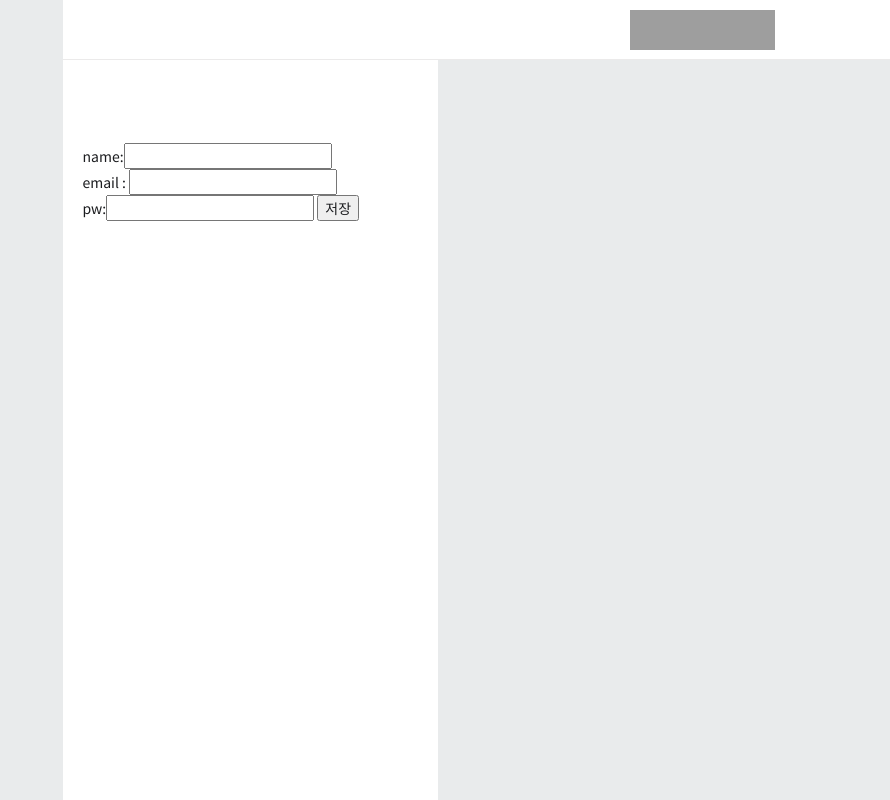
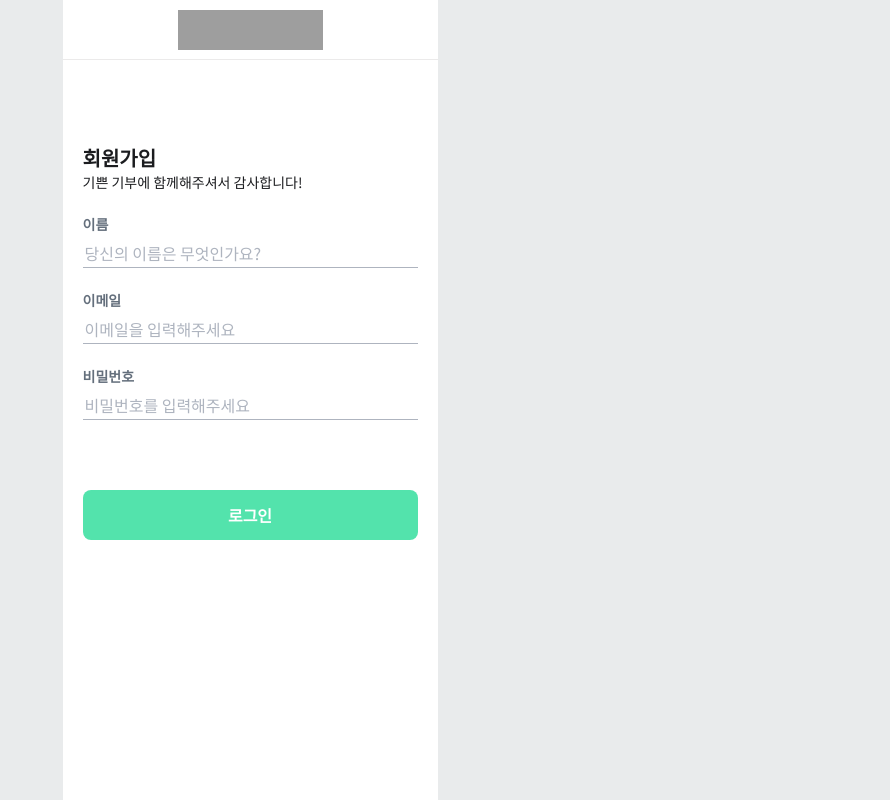
Before and after one commit to jaenny/GIVVEN, a Django app: page /register/ in a window 1280 px wide. Shown: the whole page, without its empty margins (390-1280 px from the left). Run offline with Django 3.2, Linux system fonts and the light colour scheme; grey boxes are pictures that could not be loaded.

Commit message:
feat: 회원가입페이지 완료

```diff
--- a/Givven/myapp/static/css/nav.css
+++ b/Givven/myapp/static/css/nav.css
@@ -1,7 +1,6 @@
 /* Nav_login.html */
 .nav-login {
   width: 375px;
-  width: 100%;
   height: 60px;
   background-color: #ffffff;
   position: fixed;
--- a/Givven/myapp/templates/signup.html
+++ b/Givven/myapp/templates/signup.html
@@ -1,21 +1,52 @@
-{% extends 'common/Nav_login.html' %}
+{% extends 'common/Nav_login.html' %} {% load static %} {% block extrahead %}
+<title>회원가입</title>
+<link rel="stylesheet" href="../static/css/account.css" />
+{% endblock %} {% block content %}
+<form method="post" class="account-form">
+  {% csrf_token %}
+  <div class="content-title">
+    <h1>회원가입</h1>
+    <p>기쁜 기부에 함께해주셔서 감사합니다!</p>
+  </div>
 
-{% load static %}
+  <div class="form-group">
+    <label for="user_name">이름</label>
+    <input
+      type="text"
+      id="user_name"
+      name="name"
+      placeholder="당신의 이름은 무엇인가요?"
+    />
+  </div>
+  <div class="form-group">
+    <label for="user_id">이메일</label>
+    <input
+      type="text"
+      id="user_id"
+      name="email"
+      placeholder="이메일을 입력해주세요"
+    />
+  </div>
+  <div class="form-group">
+    <label for="user_pw">비밀번호</label>
+    <input
+      type="password"
+      id="user_pw"
+      name="password"
+      placeholder="비밀번호를 입력해주세요"
+    />
+  </div>
+  <button type="submit" class="submit-btn activate" id="account-submit">
+    로그인
+  </button>
+</form>
+<!--
+<form action="" method="POST">
+  {%csrf_token%} name:<input type="text" name="name" /><br />
+  email : <input type="text" name="email" /><br />
+  pw:<input type="text" name="password" />
 
-{% block extrahead %}
-<title>회원가입</title>
-<link rel="stylesheet" href="../static/css/account.css">
+  <button type="submit" id="test">저장</button>
+</form>
+-->
 {% endblock %}
-
-{% block content %}
-<form action=""method="POST">
-    {%csrf_token%}
-
-    name:<input type="text" name = "name"><br>
-    email : <input type="text" name = "email"><br>
-    pw:<input type="text" name = "password">
-
-
-    <button type="submit" id="test">저장</button>
-</form>
-{% endblock %}
```
Also changed, not shown: Givven/myapp/templates/login.html (+0 -22 lines).
